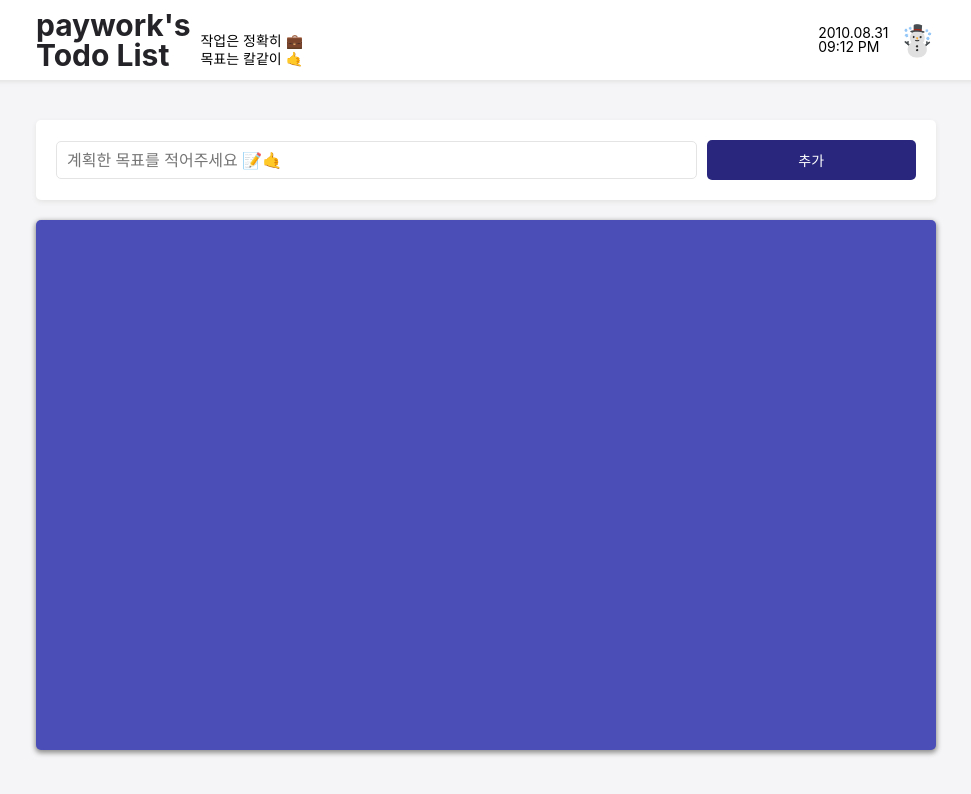
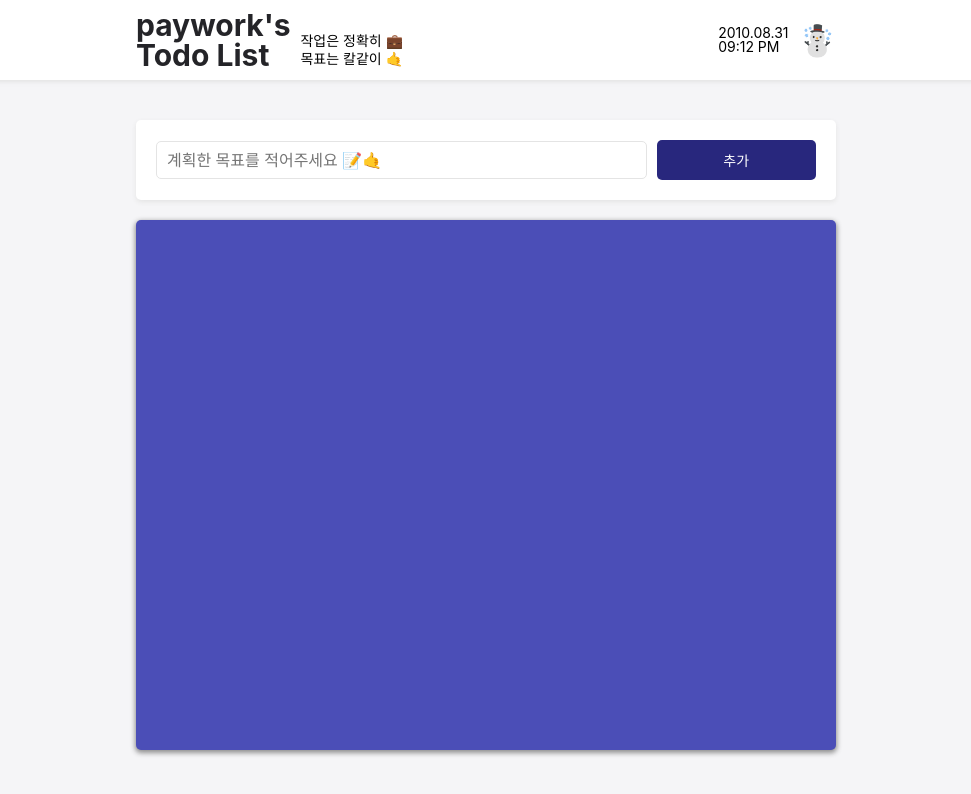
Before and after one commit to UlongChaS2/wanted_payWork, a React (Create React App) app: page / in a window 1280 px wide. Shown: the top 794 px of the page, without its empty margins (154-1125 px from the left). Built offline with nearby package versions, Linux system fonts and the light colour scheme.

Commit message:
Style: reduce overall width

```diff
--- a/src/Components/TodoBody/TodoBody.tsx
+++ b/src/Components/TodoBody/TodoBody.tsx
@@ -20,5 +20,5 @@ const Container = styled.div`
 `;
 
 const Wrap = styled.div`
-  width: 900px;
+  width: 700px;
 `;
--- a/src/Components/TodoHeader/TodoHeader.tsx
+++ b/src/Components/TodoHeader/TodoHeader.tsx
@@ -38,7 +38,7 @@ const Container = styled.div`
 
 const Wrap = styled.div`
   ${({ theme }) => theme.flexSet('space-between')};
-  width: 900px;
+  width: 700px;
 `;
 
 const LogoBox = styled.div`
```
